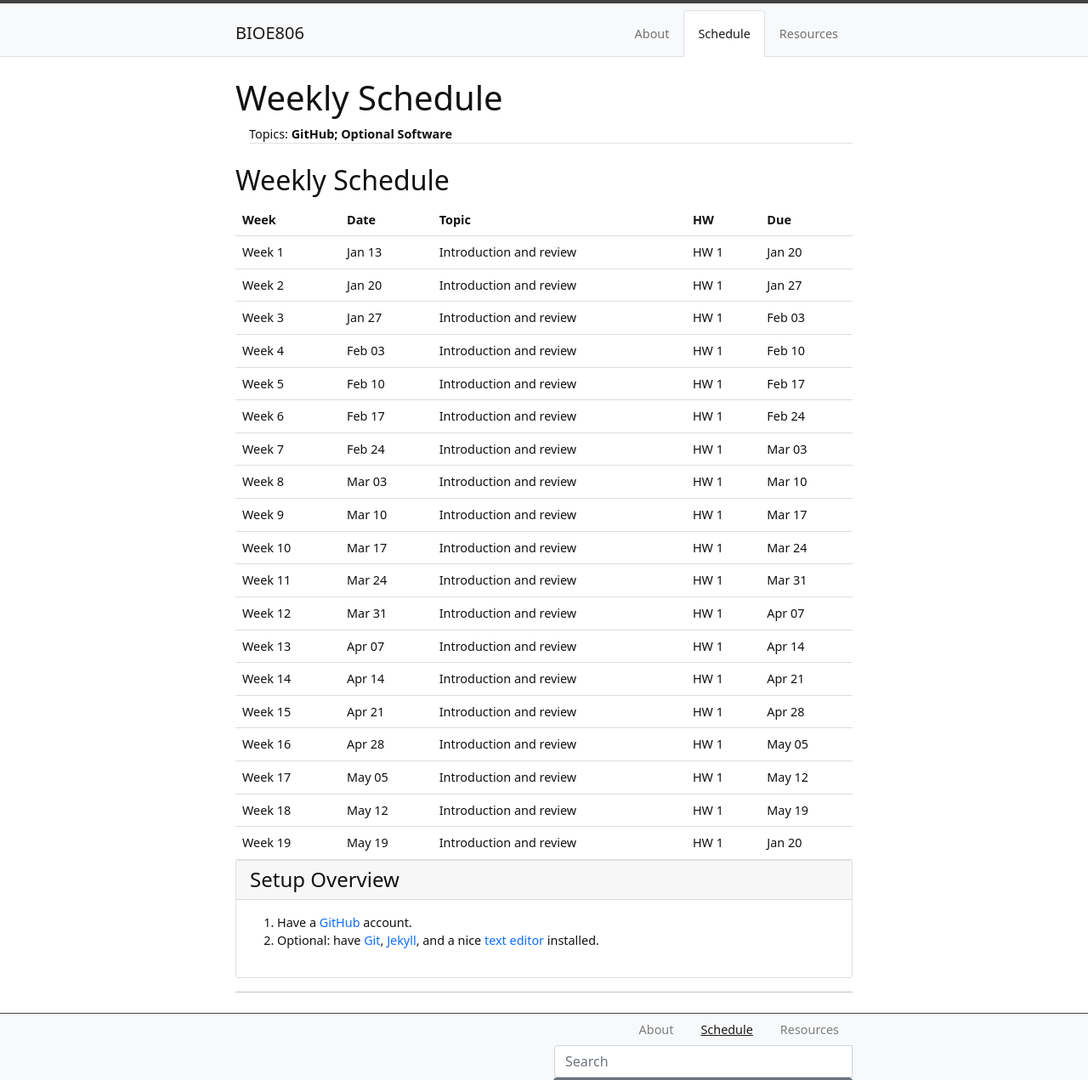
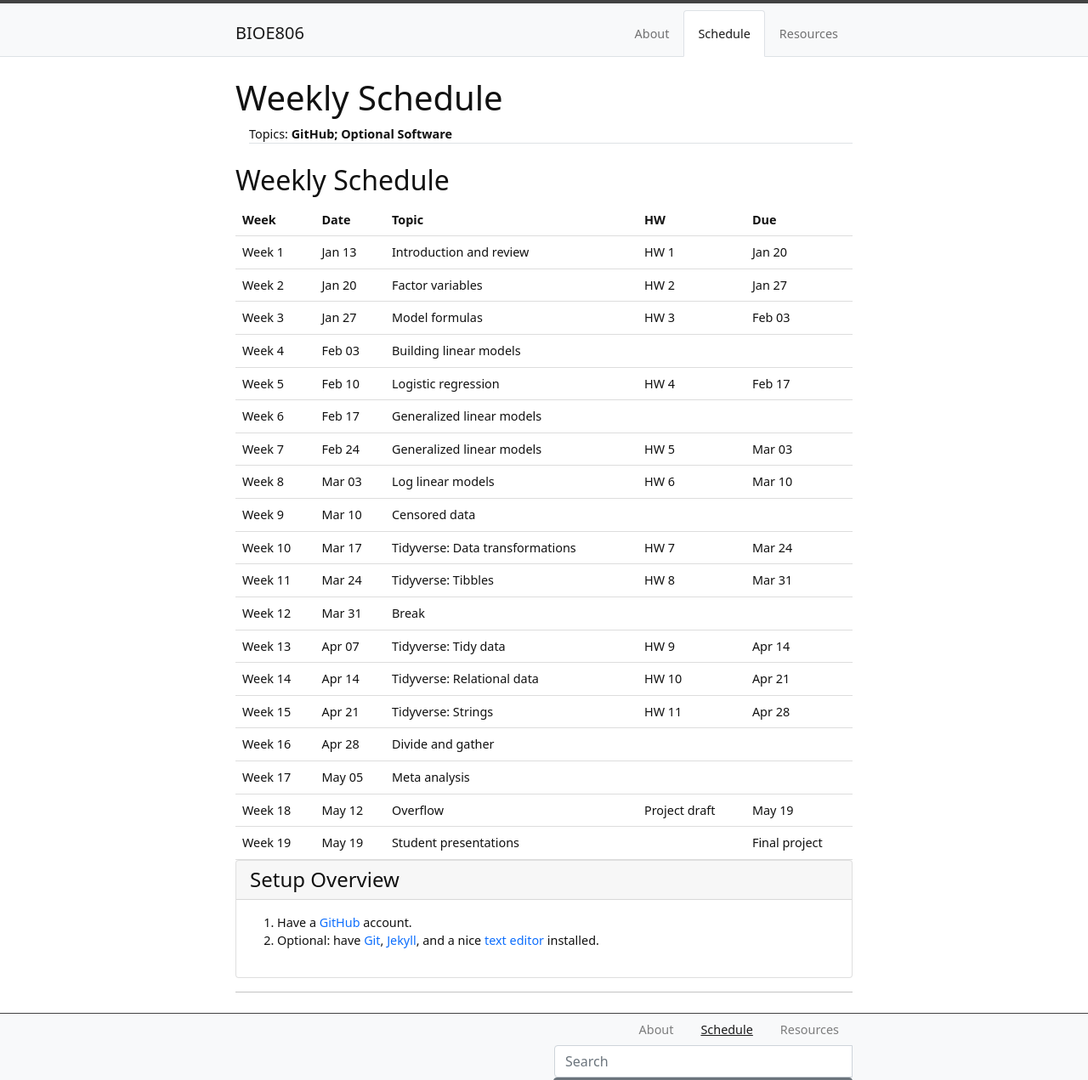
Before and after one commit to XiaoyuLiang/BIOE806-Spring2022, a Jekyll site: the page built from content/2-Schedule.md, in a window 1280 px wide, cut to the strip 0-1271 px from the top of the page. Shown: the whole strip at 85% size. Built offline with Jekyll 4.4.1, drawn with Linux system fonts in a browser that asks for light colours.

Commit message:
Update 2-Schedule.md

```diff
--- a/content/2-Schedule.md
+++ b/content/2-Schedule.md
@@ -42,128 +42,128 @@ tr:hover {background-color: #D6EEEE;}
     <tr>
     <td>Week 2</td>
     <td>Jan 20</td>
-    <td>Introduction and review</td>
-    <td>HW 1</td>
+    <td>Factor variables</td>
+    <td>HW 2</td>
     <td>Jan 27</td>
   </tr>
     <tr>
     <td>Week 3</td>
     <td>Jan 27</td>
-    <td>Introduction and review</td>
-    <td>HW 1</td>
+    <td>Model formulas</td>
+    <td>HW 3</td>
     <td>Feb 03</td>
   </tr>
     <tr>
     <td>Week 4</td>
     <td>Feb 03</td>
-    <td>Introduction and review</td>
-    <td>HW 1</td>
-    <td>Feb 10</td>
+    <td>Building linear models</td>
+    <td></td>
+    <td></td>
   </tr>
     <tr>
     <td>Week 5</td>
     <td>Feb 10</td>
-    <td>Introduction and review</td>
-    <td>HW 1</td>
+    <td>Logistic regression</td>
+    <td>HW 4</td>
     <td>Feb 17</td>
   </tr>
     <tr>
     <td>Week 6</td>
     <td>Feb 17</td>
-    <td>Introduction and review</td>
-    <td>HW 1</td>
-    <td>Feb 24</td>
+    <td>Generalized linear models</td>
+    <td></td>
+    <td></td>
   </tr>
     <tr>
     <td>Week 7</td>
     <td>Feb 24</td>
-    <td>Introduction and review</td>
-    <td>HW 1</td>
+    <td>Generalized linear models</td>
+    <td>HW 5</td>
     <td>Mar 03</td>
   </tr>
     <tr>
     <td>Week 8</td>
     <td>Mar 03</td>
-    <td>Introduction and review</td>
-    <td>HW 1</td>
+    <td>Log linear models</td>
+    <td>HW 6</td>
     <td>Mar 10</td>
   </tr>
     <tr>
     <td>Week 9</td>
     <td>Mar 10</td>
-    <td>Introduction and review</td>
-    <td>HW 1</td>
-    <td>Mar 17</td>
+    <td>Censored data</td>
+    <td></td>
+    <td></td>
   </tr>
     <tr>
     <td>Week 10</td>
     <td>Mar 17</td>
-    <td>Introduction and review</td>
-    <td>HW 1</td>
+    <td>Tidyverse: Data transformations</td>
+    <td>HW 7</td>
     <td>Mar 24</td>
   </tr>
     <tr>
     <td>Week 11</td>
     <td>Mar 24</td>
-    <td>Introduction and review</td>
-    <td>HW 1</td>
+    <td>Tidyverse: Tibbles</td>
+    <td>HW 8</td>
     <td>Mar 31</td>
   </tr>
     <tr>
     <td>Week 12</td>
     <td>Mar 31</td>
-    <td>Introduction and review</td>
-    <td>HW 1</td>
-    <td>Apr 07</td>
+    <td>Break</td>
+    <td></td>
+    <td></td>
   </tr>
     <tr>
     <td>Week 13</td>
     <td>Apr 07</td>
-    <td>Introduction and review</td>
-    <td>HW 1</td>
+    <td>Tidyverse: Tidy data</td>
+    <td>HW 9</td>
     <td>Apr 14</td>
   </tr>
     <tr>
     <td>Week 14</td>
     <td>Apr 14</td>
-    <td>Introduction and review</td>
-    <td>HW 1</td>
+    <td>Tidyverse: Relational data</td>
+    <td>HW 10</td>
     <td>Apr 21</td>
   </tr>
     <tr>
     <td>Week 15</td>
     <td>Apr 21</td>
-    <td>Introduction and review</td>
-    <td>HW 1</td>
+    <td>Tidyverse: Strings</td>
+    <td>HW 11</td>
     <td>Apr 28</td>
   </tr>
     <tr>
     <td>Week 16</td>
     <td>Apr 28</td>
-    <td>Introduction and review</td>
-    <td>HW 1</td>
-    <td>May 05</td>
+    <td>Divide and gather</td>
+    <td></td>
+    <td></td>
   </tr>
     <tr>
     <td>Week 17</td>
     <td>May 05</td>
-    <td>Introduction and review</td>
-    <td>HW 1</td>
-    <td>May 12</td>
+    <td>Meta analysis</td>
+    <td></td>
+    <td></td>
   </tr>
     <tr>
     <td>Week 18</td>
     <td>May 12</td>
-    <td>Introduction and review</td>
-    <td>HW 1</td>
+    <td>Overflow</td>
+    <td>Project draft</td>
     <td>May 19</td>
   </tr>
     <tr>
     <td>Week 19</td>
     <td>May 19</td>
-    <td>Introduction and review</td>
-    <td>HW 1</td>
-    <td>Jan 20</td>
+    <td>Student presentations</td>
+    <td></td>
+    <td>Final project</td>
   </tr>
 
 </table>
```
